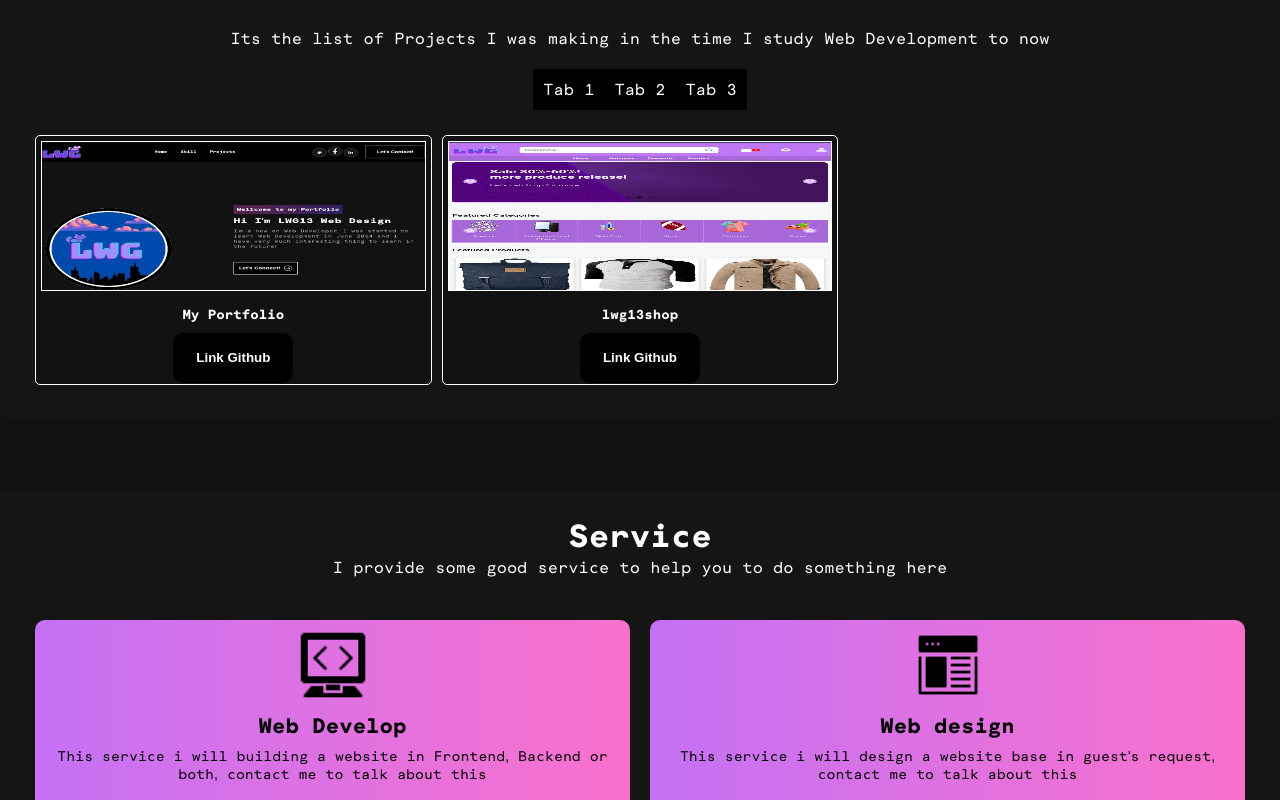
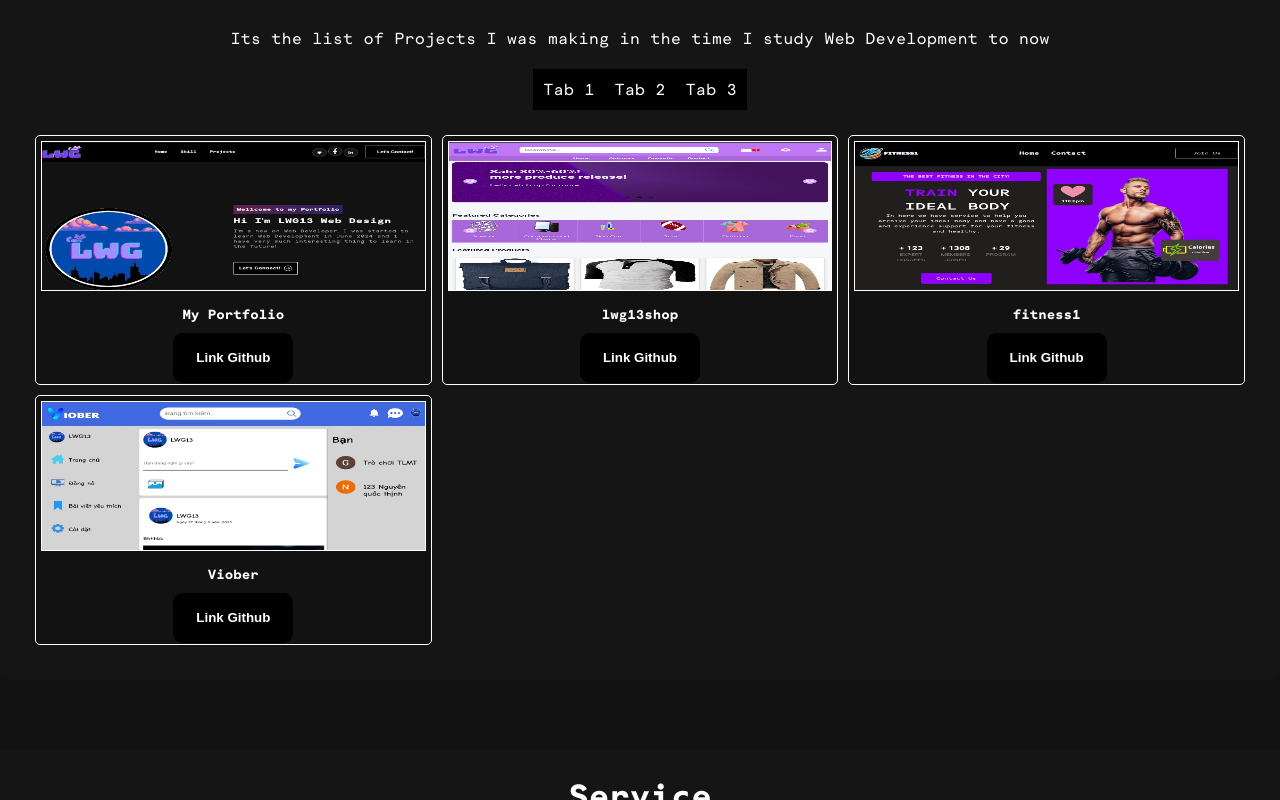
Before and after one commit to LWG13/LWG13-Portfolio, a React (Vite) app: page / in a window 1280 px wide. Shown: the part 1480-2280 px from the top of the page. Built offline with nearby package versions, Linux system fonts and the light colour scheme.

Commit message:
Update Projects.jsx

```diff
--- a/src/Components/Projects.jsx
+++ b/src/Components/Projects.jsx
@@ -3,6 +3,8 @@ import "./Projects.scss"
 import { useState } from "react"
 import { Grid } from "@mui/material"
 import web from "./myweb.jpg"
+import viober from "./viober.jpg"
+import fitness1 from "./fitness1.jpg"
 export default function Projects() {
   const [tab, setTab] = useState(1)
   return (
@@ -37,6 +39,20 @@ export default function Projects() {
            <button className="linkBtn"><a href=" https://github.com/LWG13/LWG13-shop" >Link Github</a></button>
           </div>
          </Grid>
+         <Grid item xs={6} sm={4}>
+          <div className="content">
+           <img src={fitness1} alt="project" />
+           <h5>fitness1</h5>
+           <button className="linkBtn"><a href="https://github.com/LWG13/Fitness1-vuejs" >Link Github</a></button>
+          </div>
+         </Grid>
+         <Grid item xs={6} sm={4}>
+          <div className="content">
+           <img src={viober} alt="project" />
+           <h5>Viober</h5>
+           <button className="linkBtn"><a href="https://github.com/LWG13/Viober-social-media" >Link Github</a></button>
+          </div>
+         </Grid>
 
       </Grid>
      </div>
```
